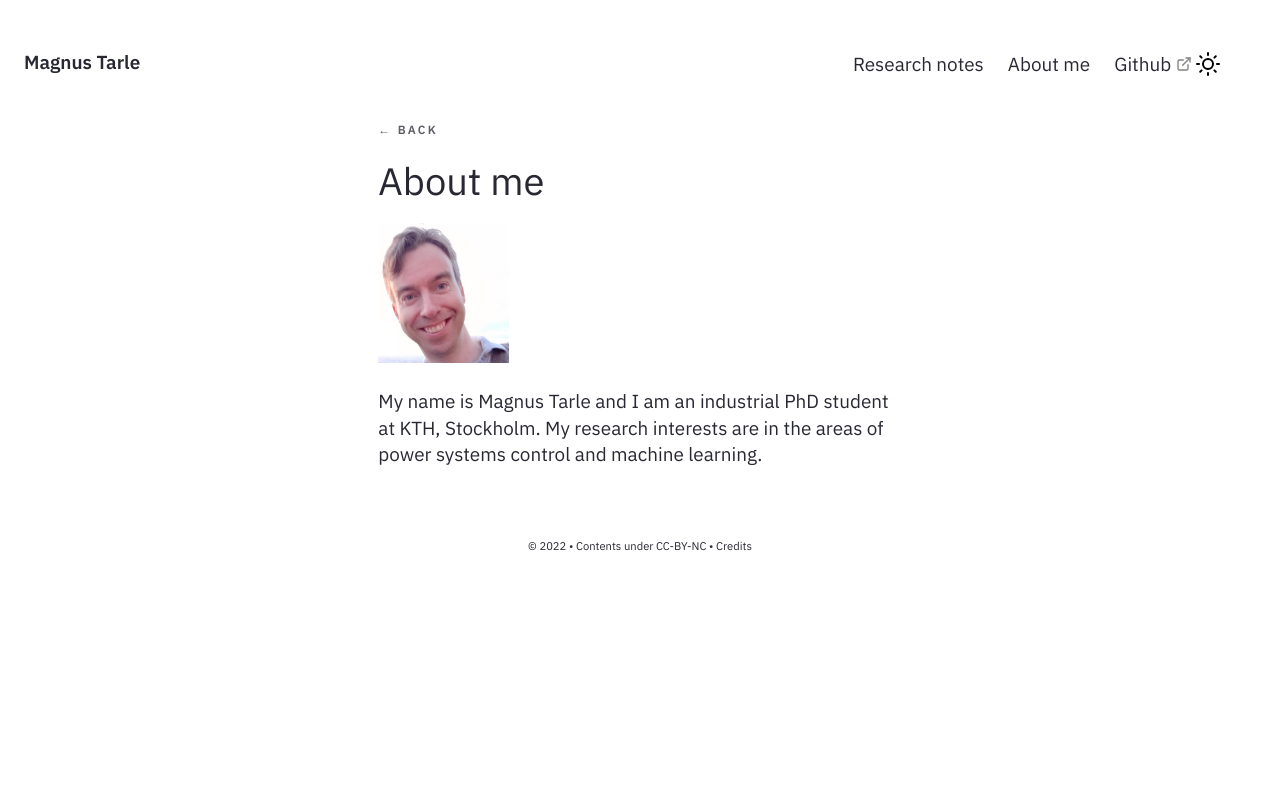
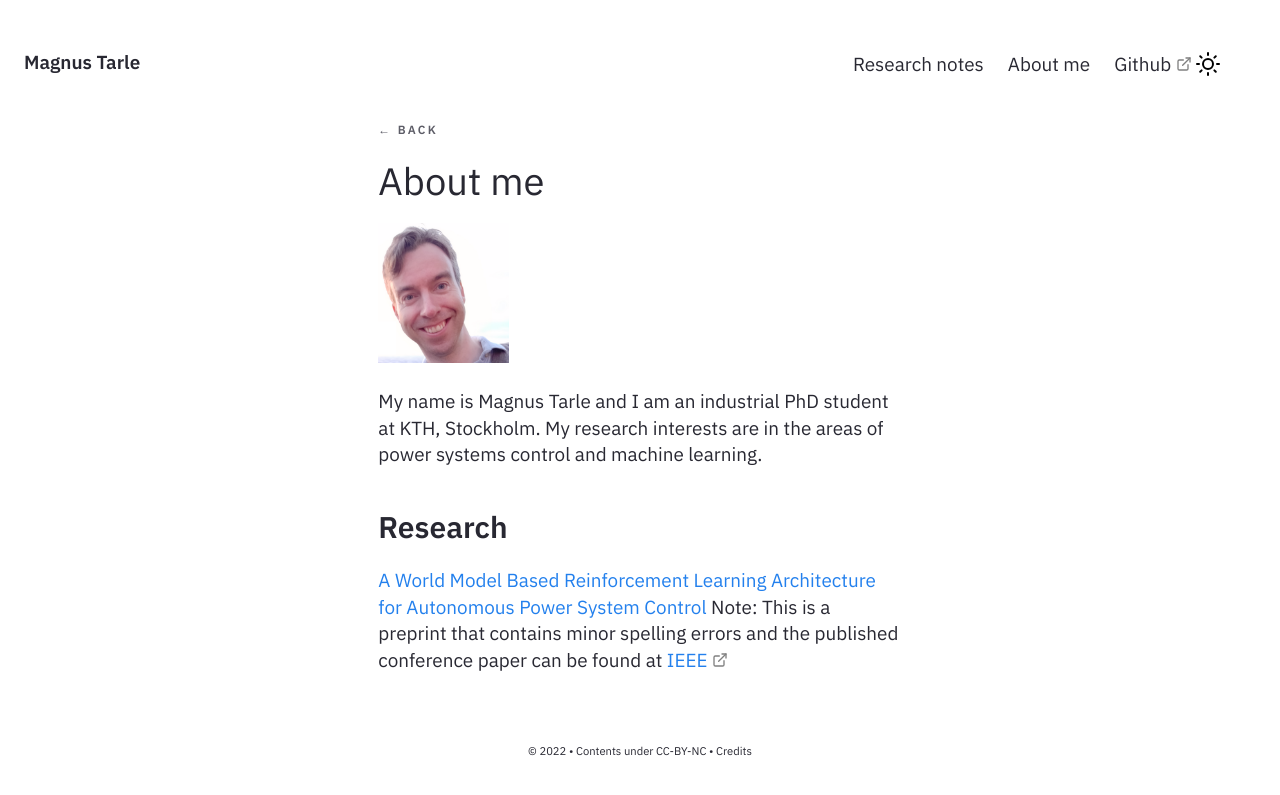
Before and after one commit to Magz303/magz303.github.io, a Jekyll site: the page built from _posts/2022-05-29-about-me.md, in a window 1280 px wide. Shown: the top 795 px of the page. Built offline with Jekyll 4.4.1, drawn with Linux system fonts in a browser that asks for light colours.

Commit message:
added preprint research paper

```diff
--- a/_posts/2022-05-29-about-me.md
+++ b/_posts/2022-05-29-about-me.md
@@ -4,3 +4,6 @@ title: About me
 <img src="../assets/img/myface.png" width="25%">
 
 My name is Magnus Tarle and I am an industrial PhD student at KTH, Stockholm. My research interests are in the areas of power systems control and machine learning.
+## Research
+[A World Model Based Reinforcement Learning Architecture for Autonomous Power System Control](../assets/pdf/preprint_a_world_model_based_reinforcement_learning_architecture_for_autonomous_power_system_control.pdf)
+Note: This is a preprint that contains minor spelling errors and the published conference paper can be found at [IEEE](https://ieeexplore.ieee.org/document/9632332)
```
Also changed, not shown: 1 other file.
